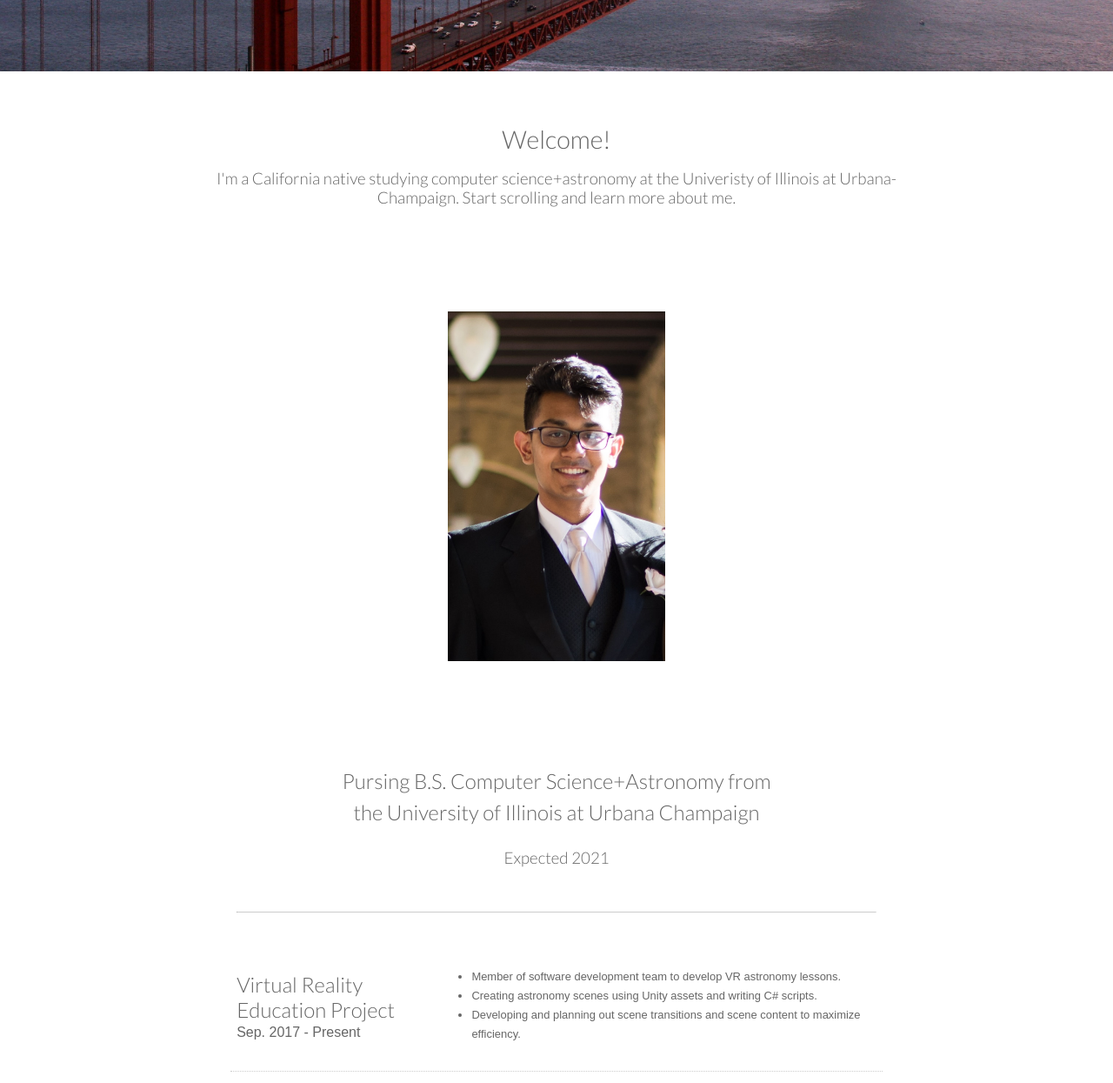
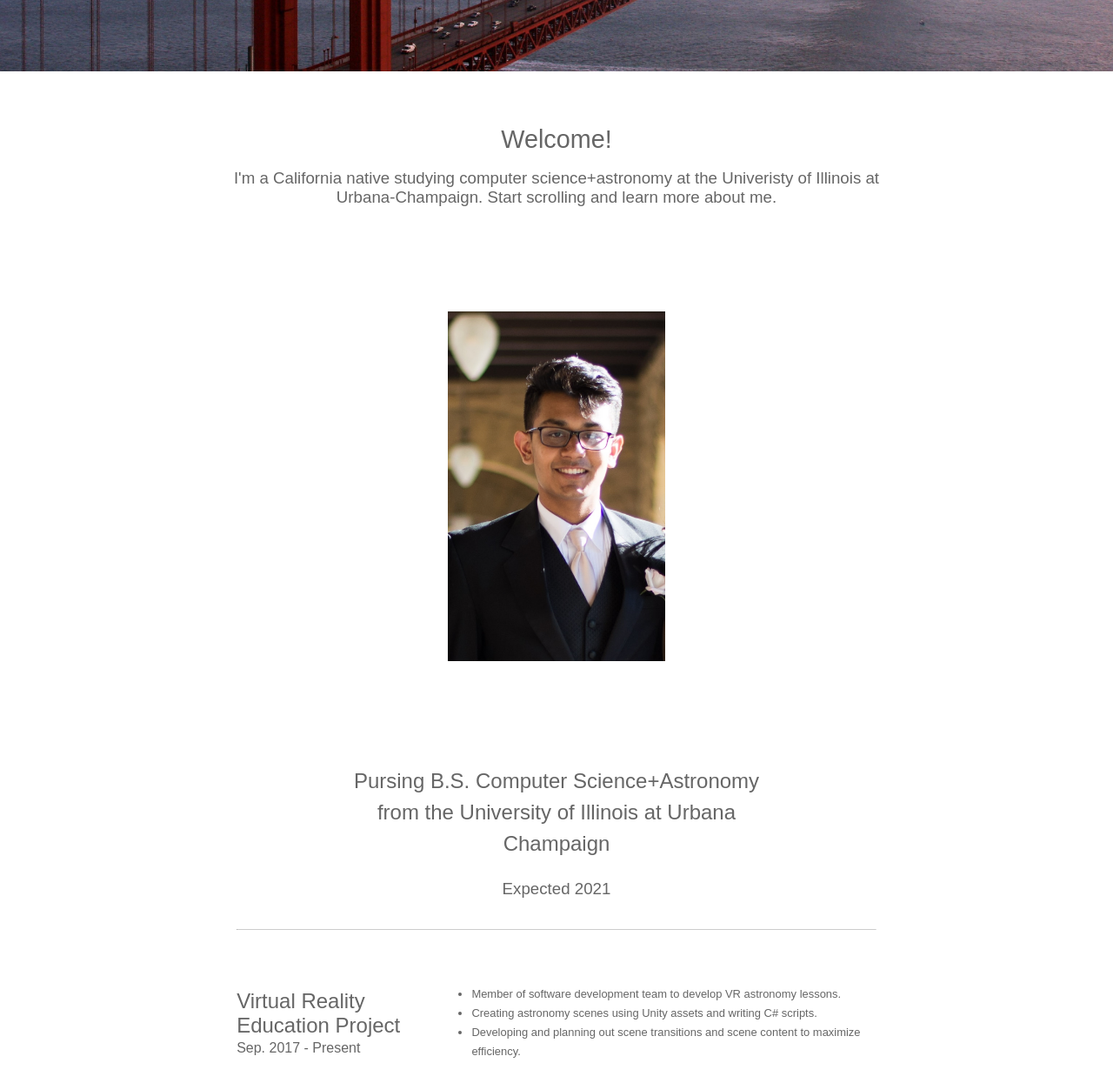
Before and after one commit to gauravsharma1999/gauravsharma1999.github.io, a plain HTML site: page index.html in a window 1280 px wide. Shown: the part 618-1863 px from the top of the page at 87% size. Drawn offline with Linux system fonts and the light colour scheme.

Commit message:
Add files via upload

```diff
--- a/style.css
+++ b/style.css
@@ -10,7 +10,7 @@ body {
 }
 
 h1, h2, h3 {
-  font-family:Lato;
+  font-family:sans-serif;
   font-weight: 300;
 }
 
@@ -37,7 +37,7 @@ img {
 hr {
   border-top: 1px solid #ccc;
   border-bottom: none;
-  margin-top: 3em;
+  margin-top: 2em;
   margin-bottom: 2em;
 }
 
@@ -64,7 +64,7 @@ header h1 {
   opacity: 1;
   text-shadow: 0 3px 0 rgba(0,0,0, 0.5);
   position: relative;
-  top: 370px;
+  top: 320px;
   font-weight: 700;
 }
 
```
